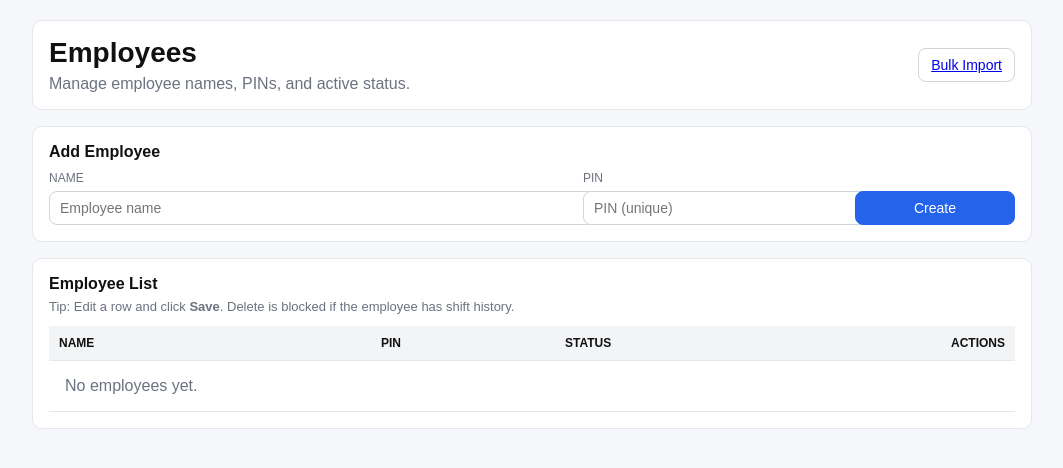
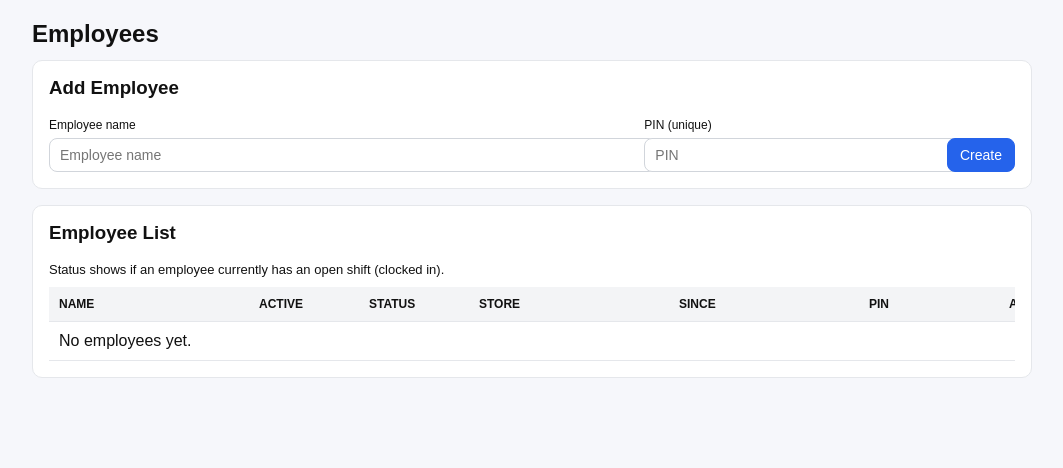
Before and after one commit to keatonmc15/clockin_app, a Flask app: page /admin/employees in a window 1280 px wide. Shown: the part 49-517 px from the top of the page, without its empty margins (108-1171 px from the left). Run offline with Flask 3, Linux system fonts and the light colour scheme; the visitor is signed in with stand-in values (Sample User, id 1); data that the repository does not hold is empty; some libraries are stand-ins or nearby versions.

Commit message:
Show employee clock-in status on admin Employees page

```diff
--- a/app.py
+++ b/app.py
@@ -976,8 +976,33 @@ def admin_employees():
                 db.session.commit()
                 flash(f"Employee {'activated' if emp.active else 'deactivated'}.", "success")
 
+    # ---- Employees list ----
     employees = Employee.query.order_by(Employee.active.desc(), Employee.name.asc()).all()
-    return render_template("employees.html", employees=employees)
+
+    # ---- Open shift lookup (who is clocked in right now) ----
+    # open_by_emp[employee_id] = {
+    #   shift_id, store_name, clock_in_display, clock_in_raw
+    # }
+    open_by_emp = {}
+
+    open_shifts = (
+        Shift.query
+        .filter(Shift.clock_out.is_(None))
+        .order_by(Shift.clock_in.desc())
+        .all()
+    )
+
+    for s in open_shifts:
+        # Keep only the most recent open shift per employee (should normally be just 1)
+        if s.employee_id not in open_by_emp:
+            open_by_emp[s.employee_id] = {
+                "shift_id": s.id,
+                "store_name": s.store.name if s.store else "",
+                "clock_in": fmt_dt(s.clock_in),
+                "clock_in_raw": s.clock_in,
+            }
+
+    return render_template("employees.html", employees=employees, open_by_emp=open_by_emp)
 
 @app.post("/admin/employees/update")
 def admin_employees_update():
--- a/templates/employees.html
+++ b/templates/employees.html
@@ -1,100 +1,160 @@
 {% extends "base.html" %}
-{% block title %}Employees{% endblock %}
+{% set title = "Employees" %}
+{% block content %}
 
-{% block content %}
-  <div class="card">
-    <div style="display:flex; align-items:center; justify-content:space-between; gap:12px;">
-      <div>
-        <div style="font-size:28px; font-weight:800;">Employees</div>
-        <div style="color:#6b7280; margin-top:6px;">Manage employee names, PINs, and active status.</div>
-      </div>
-      <div style="display:flex; gap:10px;">
-        <a class="btn" href="{{ url_for('admin_import') }}">Bulk Import</a>
-      </div>
-    </div>
+<div style="display:flex; align-items:center; justify-content:space-between; gap:12px; flex-wrap:wrap; margin-bottom:12px;">
+  <h2 style="margin:0;">Employees</h2>
 </div>
 
 <div class="card">
-    <div style="font-size:16px; font-weight:800; margin-bottom:10px;">Add Employee</div>
-    <form method="post" style="display:grid; grid-template-columns: 2fr 1fr 160px; gap:10px; align-items:end;">
+  <h3 style="margin-top:0;">Add Employee</h3>
+
+  <form method="post">
     <input type="hidden" name="action" value="create"/>
 
+    <div style="display:grid; grid-template-columns: 2fr 1fr auto; gap:10px; align-items:end;">
       <div>
-        <div style="font-size:12px; text-transform:uppercase; color:#6b7280; margin-bottom:6px;">Name</div>
+        <label style="display:block; font-size:12px; margin-bottom:6px;">Employee name</label>
         <input name="name" placeholder="Employee name" required>
       </div>
 
       <div>
-        <div style="font-size:12px; text-transform:uppercase; color:#6b7280; margin-bottom:6px;">PIN</div>
-        <input name="pin" placeholder="PIN (unique)" required>
+        <label style="display:block; font-size:12px; margin-bottom:6px;">PIN (unique)</label>
+        <input name="pin" placeholder="PIN" required>
       </div>
 
       <div>
-        <button class="btn btn-primary" type="submit" style="width:100%;">Create</button>
+        <button class="btn btn-primary" type="submit">Create</button>
+      </div>
     </div>
   </form>
 </div>
 
 <div class="card">
-    <div style="font-size:16px; font-weight:800;">Employee List</div>
-    <div style="color:#6b7280; margin-top:6px; font-size:13px;">
-      Tip: Edit a row and click <b>Save</b>. Delete is blocked if the employee has shift history.
+  <h3 style="margin-top:0;">Employee List</h3>
+  <div class="muted" style="margin-bottom:10px; font-size: 13px;">
+    Status shows if an employee currently has an open shift (clocked in).
   </div>
 
-    <div style="height:12px;"></div>
-
+  <div style="overflow:auto;">
     <table>
       <thead>
         <tr>
-          <th style="min-width:260px;">Name</th>
-          <th style="min-width:140px;">PIN</th>
-          <th style="min-width:140px;">Status</th>
-          <th style="min-width:220px; text-align:right;">Actions</th>
+          <th style="min-width: 180px;">Name</th>
+          <th style="min-width: 90px;">Active</th>
+          <th style="min-width: 90px;">Status</th>
+          <th style="min-width: 180px;">Store</th>
+          <th style="min-width: 170px;">Since</th>
+          <th style="min-width: 120px;">PIN</th>
+          <th class="right" style="min-width: 260px;">Actions</th>
         </tr>
       </thead>
 
       <tbody>
         {% for e in employees %}
+          {% set open = open_by_emp.get(e.id) %}
           <tr>
-            <!-- SAVE form -->
+            <td><strong>{{ e.name }}</strong></td>
+
             <td>
-              <form method="post" action="{{ url_for('admin_employees_update') }}" id="save-emp-{{ e.id }}" style="margin:0;">
-                <input type="hidden" name="employee_id" value="{{ e.id }}">
-                <input name="name" value="{{ e.name }}" required>
-              </form>
+              {% if e.active %}
+                Yes
+              {% else %}
+                No
+              {% endif %}
             </td>
 
             <td>
-              <input form="save-emp-{{ e.id }}" name="pin" value="{{ e.pin }}" required>
+              {% if open %}
+                <span style="display:inline-block; padding:2px 8px; border-radius:999px; background:#dcfce7; border:1px solid #86efac; font-size:12px;">
+                  Clocked In
+                </span>
+              {% else %}
+                <span style="display:inline-block; padding:2px 8px; border-radius:999px; background:#f3f4f6; border:1px solid #e5e7eb; font-size:12px;">
+                  Off
+                </span>
+              {% endif %}
             </td>
 
             <td>
-              <select form="save-emp-{{ e.id }}" name="active" style="padding:8px 10px; width:100%; border:1px solid #d1d5db; border-radius:8px; font-size:14px;">
+              {% if open %}
+                {{ open.store_name }}
+              {% else %}
+                <span class="muted">—</span>
+              {% endif %}
+            </td>
+
+            <td>
+              {% if open %}
+                {{ open.clock_in }}
+              {% else %}
+                <span class="muted">—</span>
+              {% endif %}
+            </td>
+
+            <td><code>{{ e.pin }}</code></td>
+
+            <td class="right" style="display:flex; gap:8px; justify-content:flex-end; flex-wrap:wrap;">
+
+              <!-- Toggle active -->
+              <form method="post" style="display:inline;">
+                <input type="hidden" name="action" value="toggle_active"/>
+                <input type="hidden" name="employee_id" value="{{ e.id }}"/>
+                {% if e.active %}
+                  <button class="btn" type="submit">Deactivate</button>
+                {% else %}
+                  <button class="btn btn-ok" type="submit">Activate</button>
+                {% endif %}
+              </form>
+
+              <!-- Edit (inline) -->
+              <form method="post" action="/admin/employees/update" style="display:inline; min-width: 320px;">
+                <input type="hidden" name="employee_id" value="{{ e.id }}"/>
+
+                <div style="display:grid; grid-template-columns: 1.4fr 1fr auto; gap:8px; align-items:center;">
+                  <input name="name" value="{{ e.name }}" required>
+                  <input name="pin" value="{{ e.pin }}" required>
+                  <select name="active" style="padding:8px 10px; border:1px solid #d1d5db; border-radius:8px; font-size:14px;">
                     <option value="1" {% if e.active %}selected{% endif %}>Active</option>
                     <option value="0" {% if not e.active %}selected{% endif %}>Inactive</option>
                   </select>
-            </td>
+                </div>
 
-            <td style="text-align:right; white-space:nowrap;">
-              <button class="btn btn-primary" type="submit" form="save-emp-{{ e.id }}">Save</button>
+                <div style="display:flex; justify-content:flex-end; margin-top:6px;">
+                  <button class="btn btn-primary" type="submit">Save</button>
+                </div>
+              </form>
 
-              <form method="post" action="{{ url_for('admin_employees_delete') }}" style="display:inline; margin:0;">
-                <input type="hidden" name="employee_id" value="{{ e.id }}">
+              <!-- Delete -->
+              <form method="post" action="/admin/employees/delete" style="display:inline;">
+                <input type="hidden" name="employee_id" value="{{ e.id }}"/>
                 <button class="btn btn-danger" type="submit"
-                        onclick="return confirm('Delete employee: {{ e.name }}? This is blocked if they have any shift history.')">
+                        onclick="return confirm('Delete employee: {{ e.name }}? This is blocked if they have shift history.')">
                   Delete
                 </button>
               </form>
+
+              <!-- OPTIONAL: Force close if clocked in -->
+              {% if open %}
+              <form method="post" action="/admin/shifts/force_close" style="display:inline; min-width: 340px;">
+                <input type="hidden" name="shift_id" value="{{ open.shift_id }}"/>
+                <div style="display:grid; grid-template-columns: 1fr auto; gap:8px; align-items:center;">
+                  <input name="reason" placeholder="Reason to force close (required)" required>
+                  <button class="btn btn-danger" type="submit">Force Close</button>
+                </div>
+              </form>
+              {% endif %}
+
             </td>
           </tr>
         {% endfor %}
 
         {% if employees|length == 0 %}
-          <tr>
-            <td colspan="4" style="padding:16px; color:#6b7280;">No employees yet.</td>
-          </tr>
+          <tr><td colspan="7" class="muted">No employees yet.</td></tr>
         {% endif %}
       </tbody>
     </table>
   </div>
+</div>
+
 {% endblock %}
```
Lines whose indentation alone changed are shown as unchanged.
